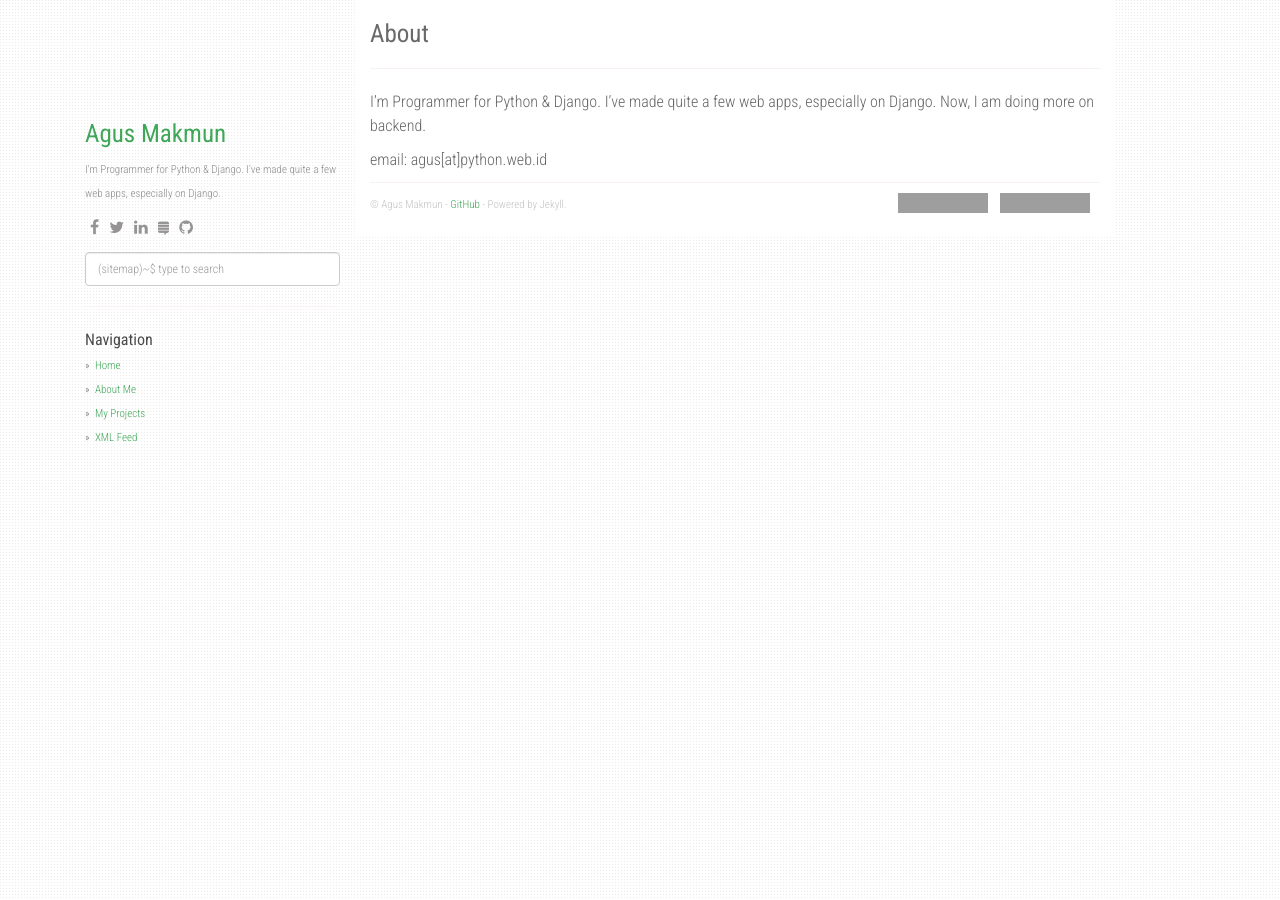
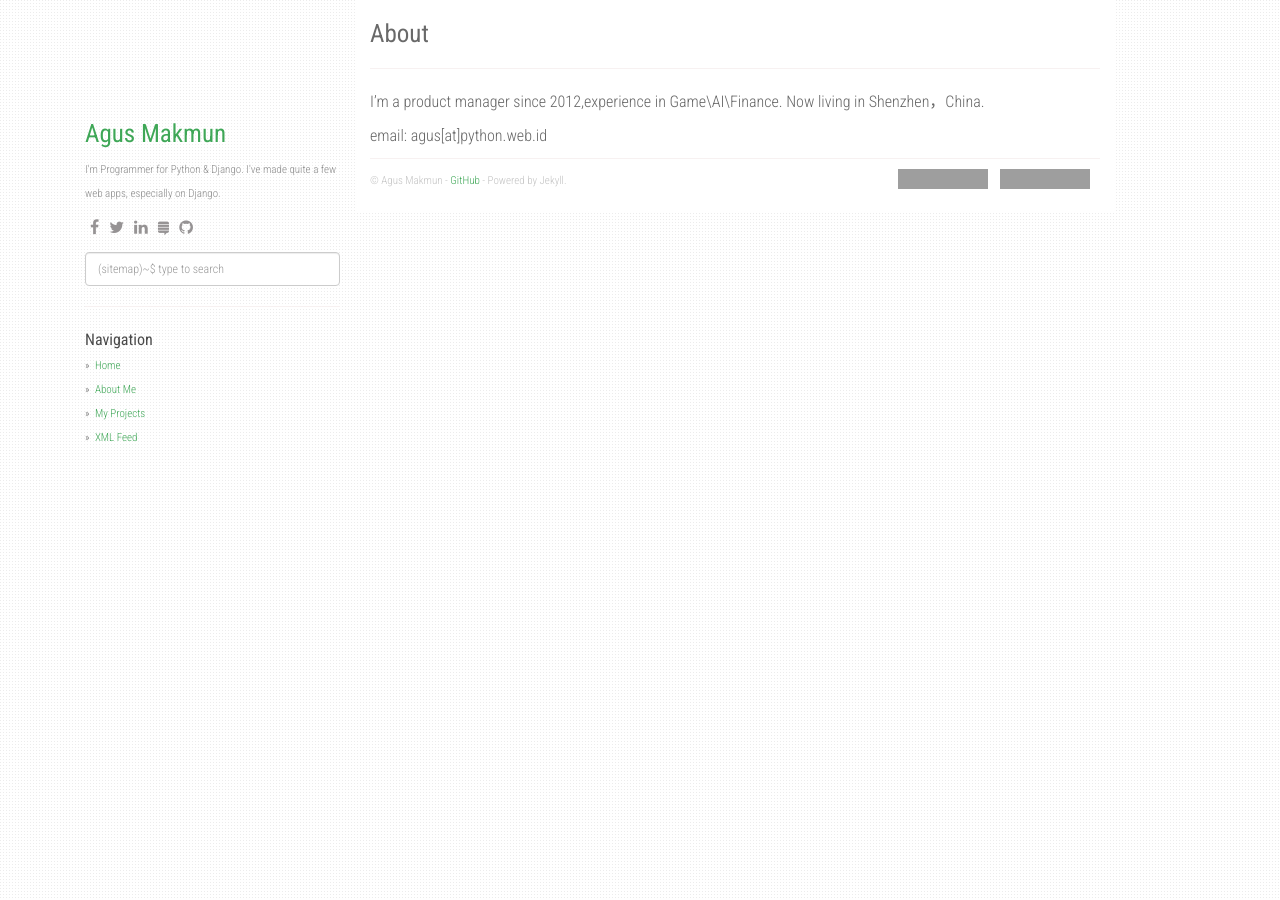
Before and after one commit to flytobit/flytobit.github.io, a Jekyll site: the page built from about.md, in a window 1280 px wide. Built offline with Jekyll 4.4.1, drawn with Linux system fonts in a browser that asks for light colours; nearby versions of some CDN libraries; grey boxes are pictures that could not be loaded.

Commit message:
edit personal intro

```diff
--- a/about.md
+++ b/about.md
@@ -4,6 +4,7 @@ title: About
 permalink: /about/
 ---
 
-I'm Programmer for Python & Django. I've made quite a few web apps, especially on Django. Now, I am doing more on backend.
+I'm a product manager since 2012,experience in Game\AI\Finance.
+Now living in Shenzhen，China.
 
 email: agus[at]python.web.id
```
